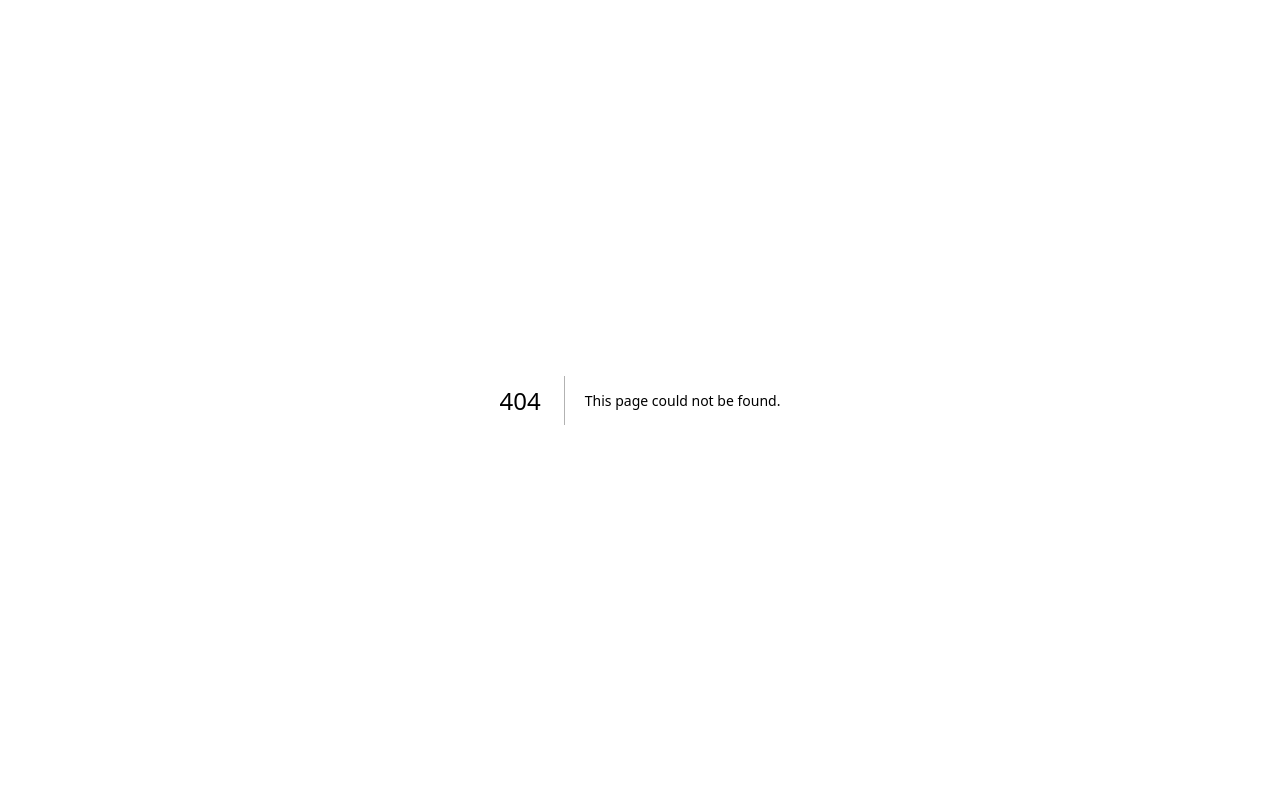
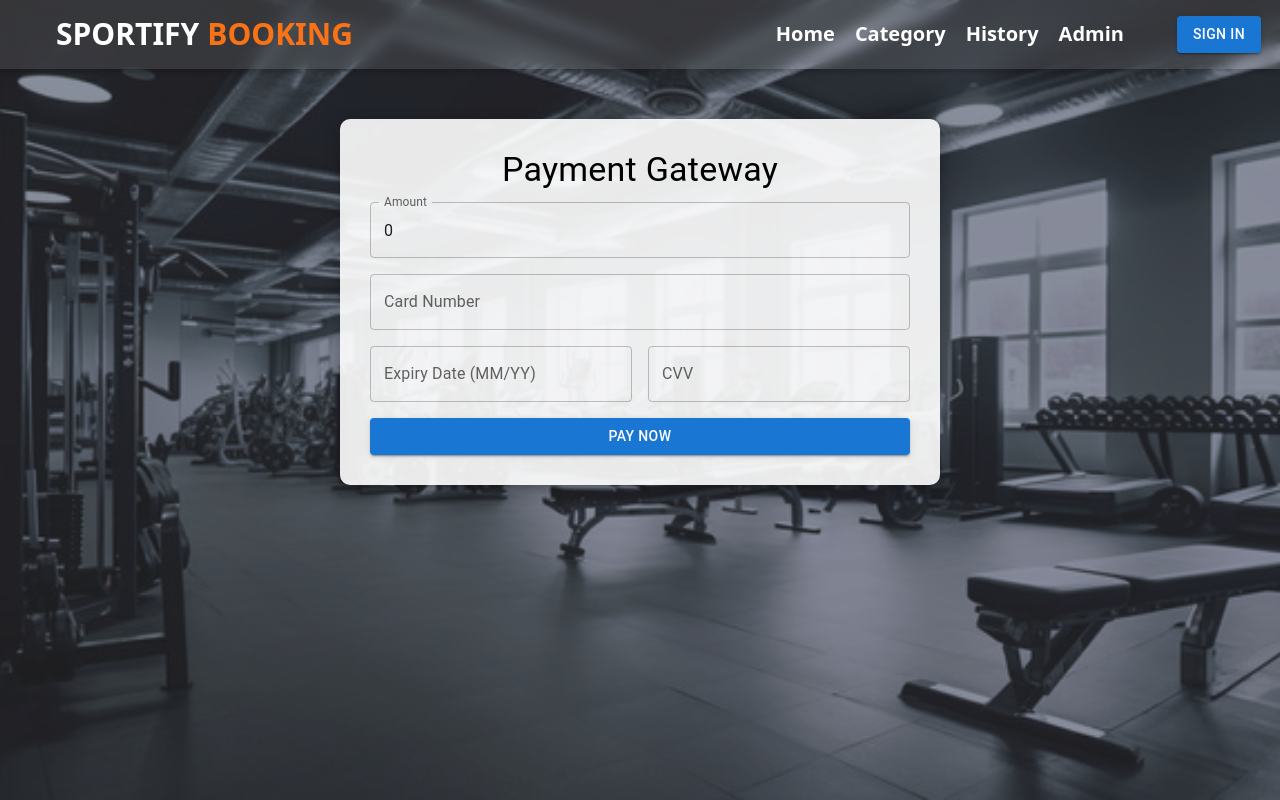
Before and after one commit to Jameabird/sportify-booking, a Next.js app: page /Payment in a window 1280 px wide. Before the commit this address had no page. Built offline with nearby package versions, Linux system fonts and the light colour scheme.

Commit message:
Payment
บัตรเครดิตยังไม่ครบถ้วน

```diff
--- a/package.json
+++ b/package.json
@@ -23,6 +23,7 @@
     "@nextui-org/use-infinite-scroll": "^2.2.2",
     "@react-stately/data": "^3.12.0",
     "@reduxjs/toolkit": "^2.5.0",
+    "@stripe/stripe-js": "^5.4.0",
     "antd": "^5.22.4",
     "axios": "^1.7.9",
     "bootstrap": "^5.3.3",
@@ -30,6 +31,7 @@
     "dayjs": "^1.11.13",
     "framer-motion": "^11.14.4",
     "next": "^15.1.0",
+    "qrcode.react": "^4.2.0",
     "react": "^19.0.0",
     "react-dom": "^19.0.0",
     "react-redux": "^9.2.0",
--- /dev/null
+++ b/src/app/Payment/Payment.jsx
@@ -0,0 +1,107 @@
+"use client";
+import React, { useState } from "react";
+import { Box, Button, TextField, Typography } from "@mui/material";
+import TopBar from "@components/Topbar";
+import "@app/globals.css";
+
+export default function Payment() {
+  const [amount, setAmount] = useState(0);
+  const [cardNumber, setCardNumber] = useState("");
+  const [expiryDate, setExpiryDate] = useState("");
+  const [cvv, setCvv] = useState("");
+
+  const handlePayment = () => {
+    // Logic สำหรับการชำระเงิน (อาจเชื่อมต่อ API)
+    console.log("Processing Payment", { amount, cardNumber, expiryDate, cvv });
+    alert("Payment successful!");
+  };
+
+  return (
+    <div className="app" style={{ display: "flex", height: "100vh" }}>
+      <main className="content" style={{ flex: 1, overflowY: "auto" }}>
+        {/* พื้นหลังเลเยอร์ */}
+        <div
+          className="absolute top-0 left-0 h-full w-full bg-cover bg-center"
+          style={{
+            backgroundImage: "url('/gym_bg2.jpg')",
+            backgroundColor: "rgba(70, 80, 100, 0.7)",
+            backgroundBlendMode: "multiply",
+            opacity: 0.9,
+            zIndex: -1,
+          }}
+        />
+
+        <div className="relative h-full w-full">
+          {/* TopBar */}
+          <div className="grid grid-cols-12">
+            <div className="col-span-12">
+              <TopBar textColor={"white"} />
+            </div>
+          </div>
+
+          {/* Payment Form */}
+          <Box
+            sx={{
+              maxWidth: "600px",
+              margin: "50px auto",
+              backgroundColor: "rgba(255, 255, 255, 0.9)",
+              borderRadius: "10px",
+              boxShadow: "0px 5px 15px rgba(0, 0, 0, 0.3)",
+              padding: "30px",
+            }}
+          >
+            <Typography variant="h4" textAlign="center" gutterBottom>
+              Payment Gateway
+            </Typography>
+
+            <Box display="flex" flexDirection="column" gap={2}>
+              <TextField
+                label="Amount"
+                variant="outlined"
+                fullWidth
+                type="number"
+                value={amount}
+                onChange={(e) => setAmount(e.target.value)}
+              />
+
+              <TextField
+                label="Card Number"
+                variant="outlined"
+                fullWidth
+                value={cardNumber}
+                onChange={(e) => setCardNumber(e.target.value)}
+              />
+
+              <Box display="flex" gap={2}>
+                <TextField
+                  label="Expiry Date (MM/YY)"
+                  variant="outlined"
+                  fullWidth
+                  value={expiryDate}
+                  onChange={(e) => setExpiryDate(e.target.value)}
+                />
+                <TextField
+                  label="CVV"
+                  variant="outlined"
+                  fullWidth
+                  type="password"
+                  value={cvv}
+                  onChange={(e) => setCvv(e.target.value)}
+                />
+              </Box>
+
+              <Button
+                variant="contained"
+                color="primary"
+                fullWidth
+                onClick={handlePayment}
+              >
+                Pay Now
+              </Button>
+            </Box>
+          </Box>
+        </div>
+      </main>
+    </div>
+  );
+}
--- /dev/null
+++ b/src/app/Payment/page.jsx
@@ -0,0 +1,6 @@
+"use client";
+import Payment from "./Payment";
+
+export default function PaymentPage() {
+  return <Payment />;
+}
```
